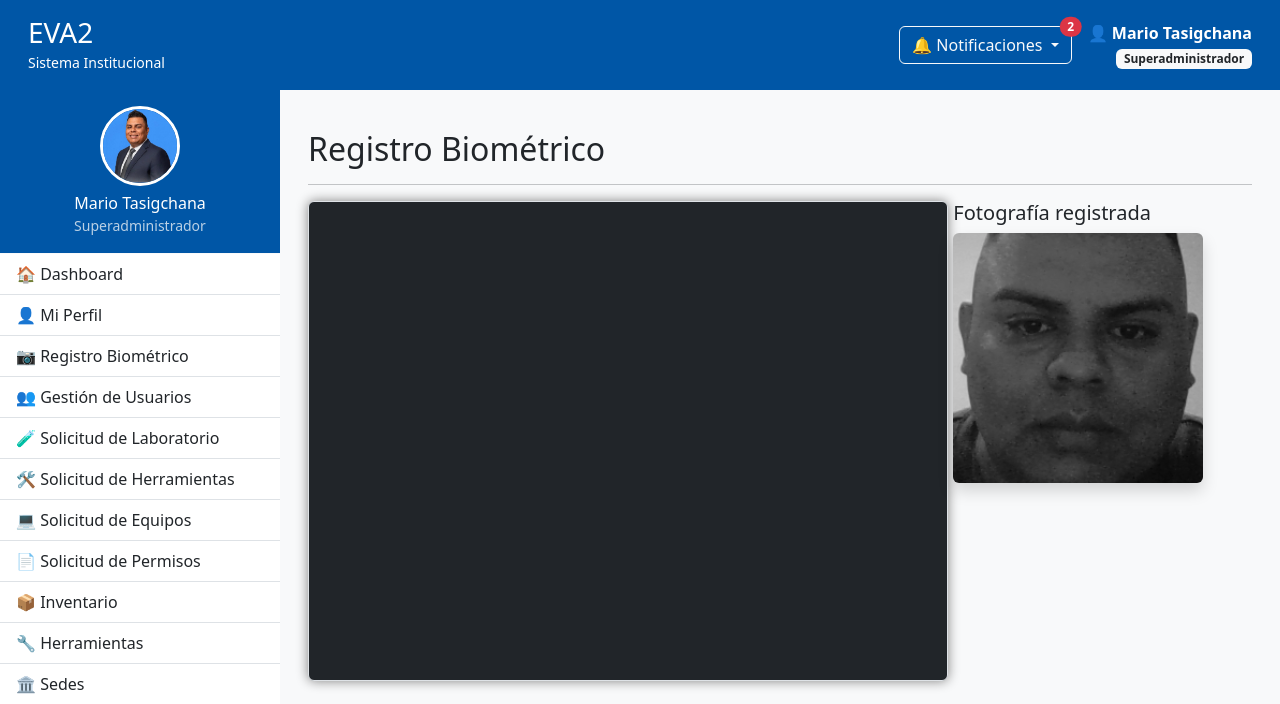
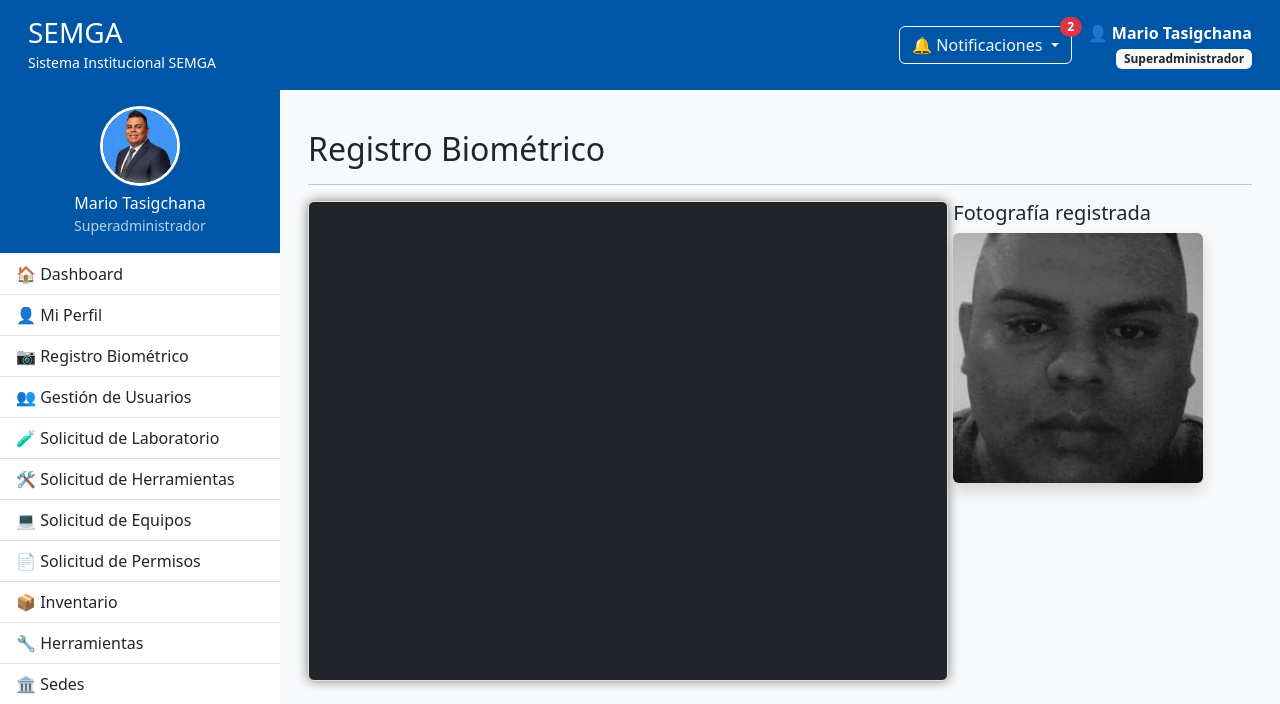
Before and after one commit to mtasigchana-eva2/EVA2, a Django app: page /biometria/ in a window 1280 px wide. Shown: the top 704 px of the page. Run offline with Django 5.2, Linux system fonts and the light colour scheme; a user stored in the database is signed in; data comes from the database, SQL or seed files in the repository.

Commit message:
Cambio de nombre del sistema a SEMGA

```diff
--- a/config/settings.py
+++ b/config/settings.py
@@ -185,4 +185,4 @@ EMAIL_PORT = 587
 EMAIL_USE_TLS = True
 EMAIL_HOST_USER = 'mtasigchanam@unemi.edu.ec'
 EMAIL_HOST_PASSWORD = 'bhibjaewhlmyfkdz'
-DEFAULT_FROM_EMAIL = 'Sistema EVA2 <mtasigchanam@unemi.edu.ec>'
+DEFAULT_FROM_EMAIL = 'Sistema SEMGA <mtasigchanam@unemi.edu.ec>'
--- a/templates/base/base.html
+++ b/templates/base/base.html
@@ -4,7 +4,7 @@
 <head>
     <meta charset="UTF-8">
     <meta name="viewport" content="width=device-width, initial-scale=1.0">
-    <title>EVA2</title>
+    <title>SEMGA</title>
 
     <link rel="stylesheet" href="{% static 'css/estilos.css' %}">
     <link href="https://cdn.jsdelivr.net/npm/bootstrap@5.3.2/dist/css/bootstrap.min.css" rel="stylesheet">
--- a/templates/base/header.html
+++ b/templates/base/header.html
@@ -2,8 +2,8 @@
     <div class="container-fluid d-flex justify-content-between align-items-center">
         <!-- Título e Identificación del Sistema -->
         <div>
-            <h3 class="m-0">EVA2</h3>
-            <small>Sistema Institucional</small>
+            <h3 class="m-0">SEMGA</h3>
+            <small>Sistema Institucional SEMGA</small>
         </div>
 
         <!-- Sección Derecha: Notificaciones + Usuario -->
```
